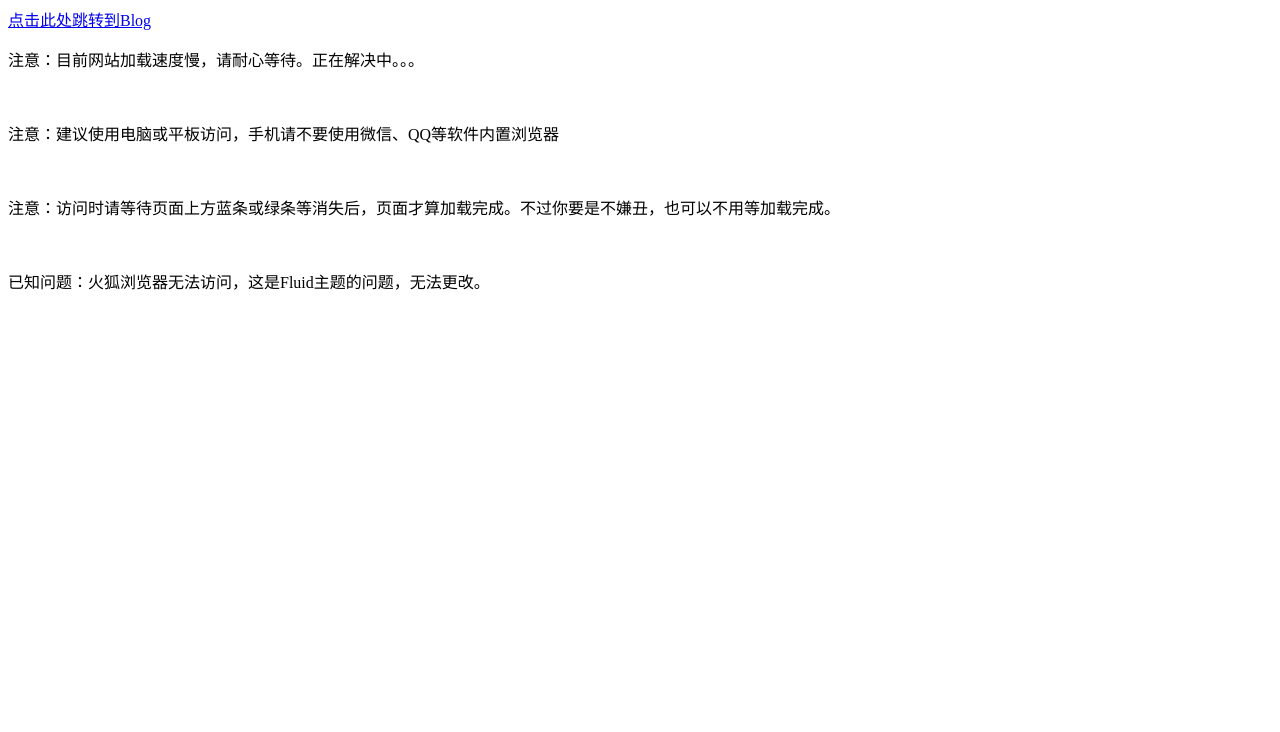
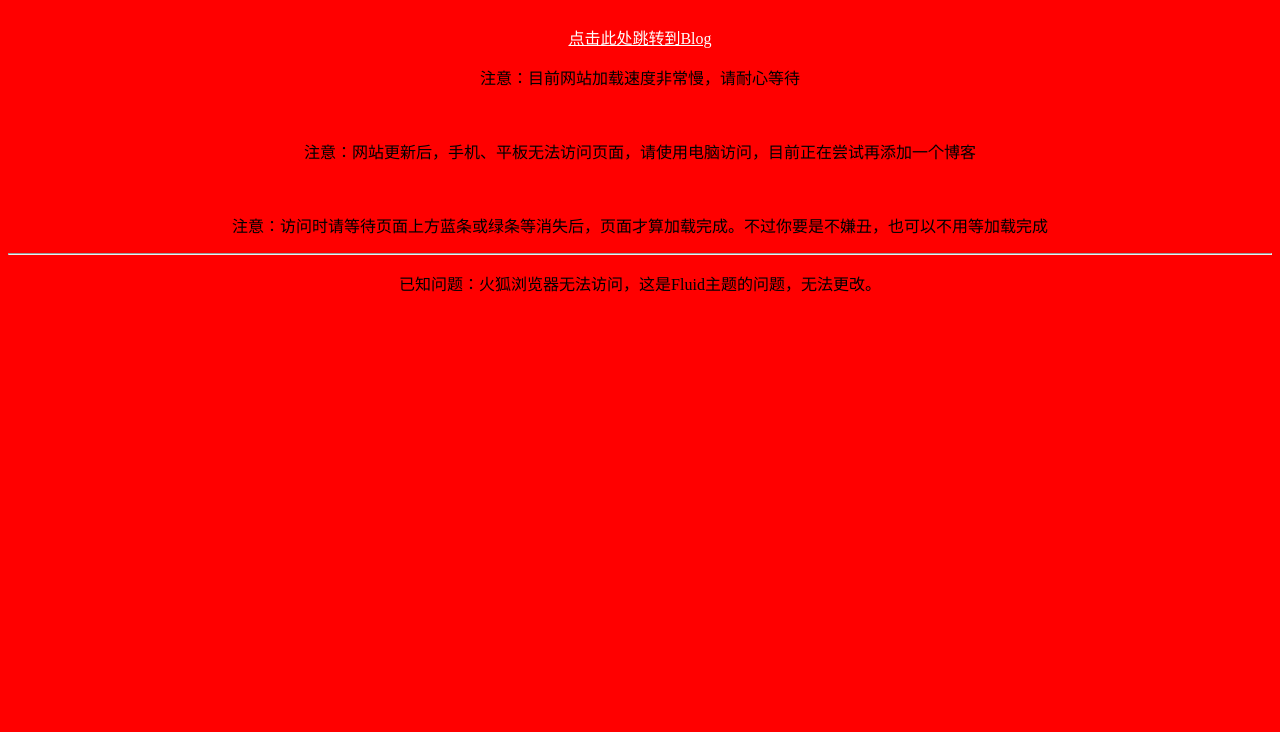
Before and after one commit to UUUPdd/UUUPdd.github.io, a plain HTML site: page index.html in a window 1280 px wide. Shown: the part 68-800 px from the top of the page. Drawn offline with Linux system fonts and the light colour scheme.

Commit message:
Update index.html

```diff
--- a/index.html
+++ b/index.html
@@ -1,14 +1,24 @@
 <head>
     <title>欢迎来访，UUUP！</title>
+
+<!--     CSS -->
+    <style>
+        html {
+            background-color: red;
+            text-color: white;
+            text-align: center;
+        }
+    </style>
 </head>
 
 <h1>欢迎访问UP_UP!</h1>
-<a href="https://zuanshifengling.github.io">点击此处跳转到Blog</a>
 <br>
-<p>注意：目前网站加载速度慢，请耐心等待。正在解决中。。。</p>
+<a href="https://zuanshifengling.github.io" style="color: white;">点击此处跳转到Blog</a>
 <br>
-<p>注意：建议使用电脑或平板访问，手机请不要使用微信、QQ等软件内置浏览器</p>
+<p>注意：目前网站加载速度非常慢，请耐心等待</p>
 <br>
-<p>注意：访问时请等待页面上方蓝条或绿条等消失后，页面才算加载完成。不过你要是不嫌丑，也可以不用等加载完成。</p>
+<p>注意：网站更新后，手机、平板无法访问页面，请使用电脑访问，目前正在尝试再添加一个博客</p>
 <br>
+<p>注意：访问时请等待页面上方蓝条或绿条等消失后，页面才算加载完成。不过你要是不嫌丑，也可以不用等加载完成</p>
+<hr>
 <p>已知问题：火狐浏览器无法访问，这是Fluid主题的问题，无法更改。</p>
```
